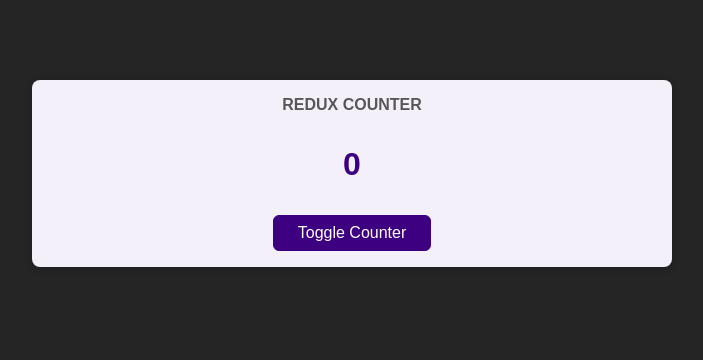
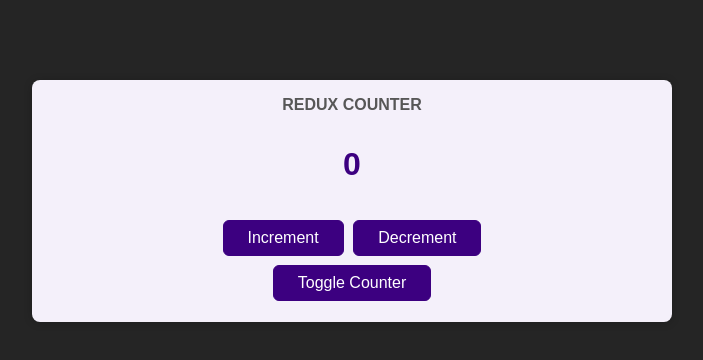
Before and after one commit to truongtran990/react-course-Academind, a React (Create React App) app in the folder 18-redux/: page / in a window 1280 px wide. Shown: the top 360 px of the page, without its empty margins (288-991 px from the left). Built offline with nearby package versions, Linux system fonts and the light colour scheme.

Commit message:
use redux to update state in component

```diff
--- a/18-redux/src/components/Counter.js
+++ b/18-redux/src/components/Counter.js
@@ -1,17 +1,36 @@
-import { useSelector, connect } from "react-redux";
+import { useSelector, useDispatch } from "react-redux";
 
 import classes from "./Counter.module.css";
 
 const Counter = () => {
+  const dispatch = useDispatch();
   // use this to extract data you want to get from our store. Redux will setup subscription for this component
+  // from my understand, I think useSelector do the same way with useState.
   const counter = useSelector((state) => state.counter);
 
   const toggleCounterHandler = () => {};
+
+  const incrementHandler = () => {
+    dispatch &&
+      dispatch({
+        type: "increment",
+      });
+  };
+  const decrementHandler = () => {
+    dispatch &&
+      dispatch({
+        type: "decrement",
+      });
+  };
 
   return (
     <main className={classes.counter}>
       <h1>Redux Counter</h1>
       <div className={classes.value}>{counter}</div>
+      <div>
+        <button onClick={incrementHandler}>Increment</button>
+        <button onClick={decrementHandler}>Decrement</button>
+      </div>
       <button onClick={toggleCounterHandler}>Toggle Counter</button>
     </main>
   );
--- a/18-redux/src/components/Counter.module.css
+++ b/18-redux/src/components/Counter.module.css
@@ -21,3 +21,6 @@
   margin: 2rem 0;
   font-weight: bold;
 }
+.counter button {
+  margin: 0.3rem;
+}
```
